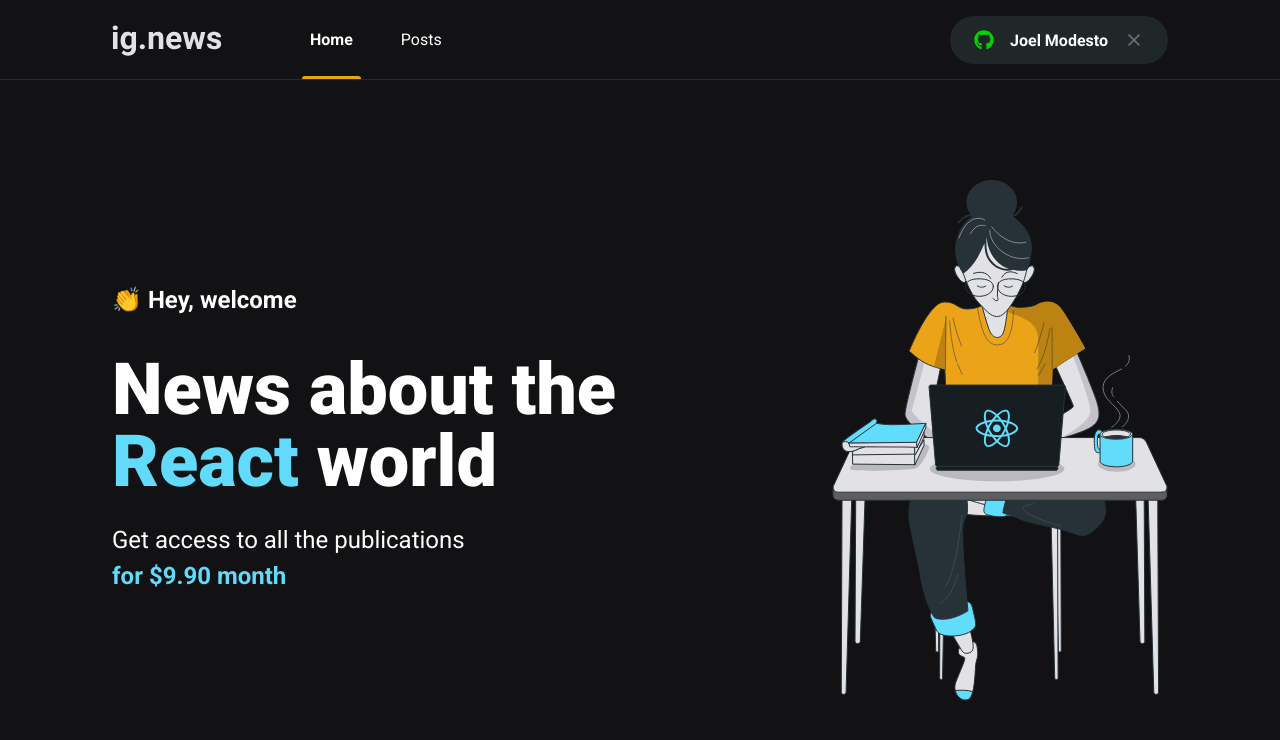
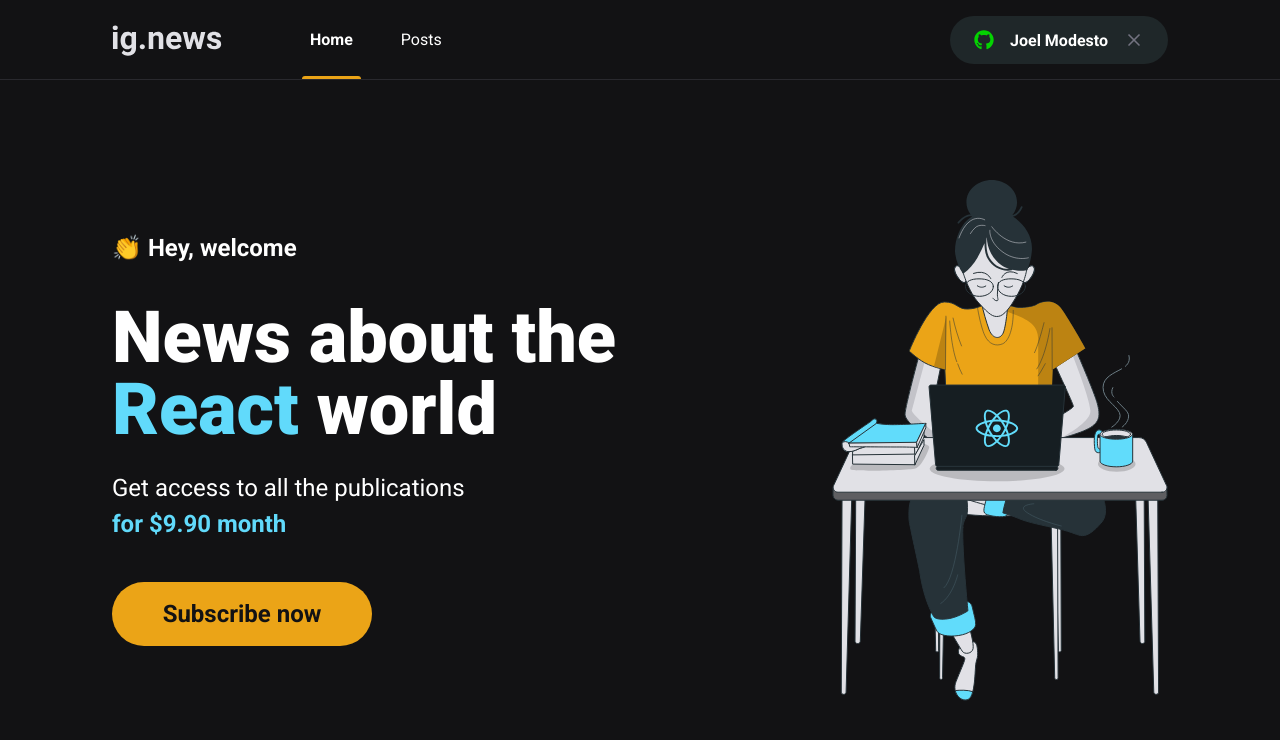
Before and after one commit to joelmss93/IgNews-Ignite, a Next.js app: page / in a window 1280 px wide. Shown: the top 740 px of the page. Built offline with nearby package versions, Linux system fonts and the light colour scheme.

Commit message:
subscribe button added

```diff
--- /dev/null
+++ b/src/components/SubscribeButton/index.tsx
@@ -0,0 +1,12 @@
+import styles from './styles.module.scss';
+
+export function SubscribeButton() {
+  return (
+    <button
+      type="button"
+      className={styles.subscribeButton}
+    >
+      Subscribe now
+    </button>
+  );
+}
--- /dev/null
+++ b/src/components/SubscribeButton/styles.module.scss
@@ -0,0 +1,20 @@
+.subscribeButton {
+  width: 260px;
+  height: 4rem;
+  border: 0;
+  border-radius: 2rem;
+  background: var(--yellow-500);
+  color: var(--gray-900);
+  font-size: 1.5rem;
+  font-weight: bold;
+
+  display: flex;
+  align-items: center;
+  justify-content: center;
+
+  transition: filter 0.2s;
+
+  &:hover {
+    filter: brightness(0.8);
+  }
+}
--- a/src/pages/home.module.scss
+++ b/src/pages/home.module.scss
@@ -38,4 +38,8 @@
       font-weight: bold;
     }
   }
+
+  button {
+    margin-top: 2.5rem;
+  }
 }
--- a/src/pages/index.tsx
+++ b/src/pages/index.tsx
@@ -1,4 +1,5 @@
 import Head from 'next/head';
+import { SubscribeButton } from '../components/SubscribeButton';
 
 import styles from './home.module.scss';
 
@@ -15,8 +16,8 @@ export default function Home() {
           <p>
             Get access to all the publications <br/>
             <span>for $9.90 month</span>
-
           </p>
+          <SubscribeButton />
         </section>
 
         <img src="/images/avatar.svg" alt="Girl coding"/>
```
Also changed, not shown: 1 other file (tests, documents, lock files or other folders).
